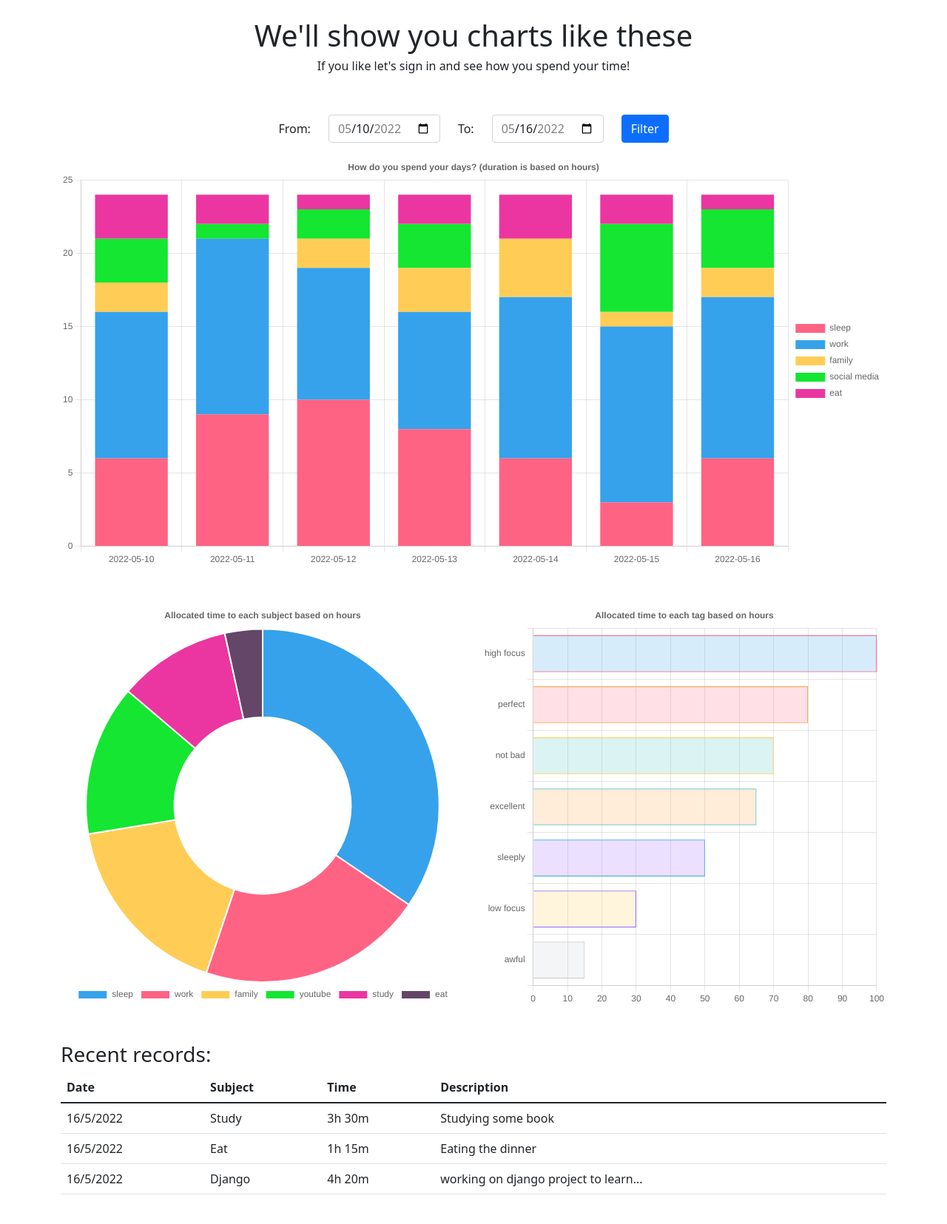
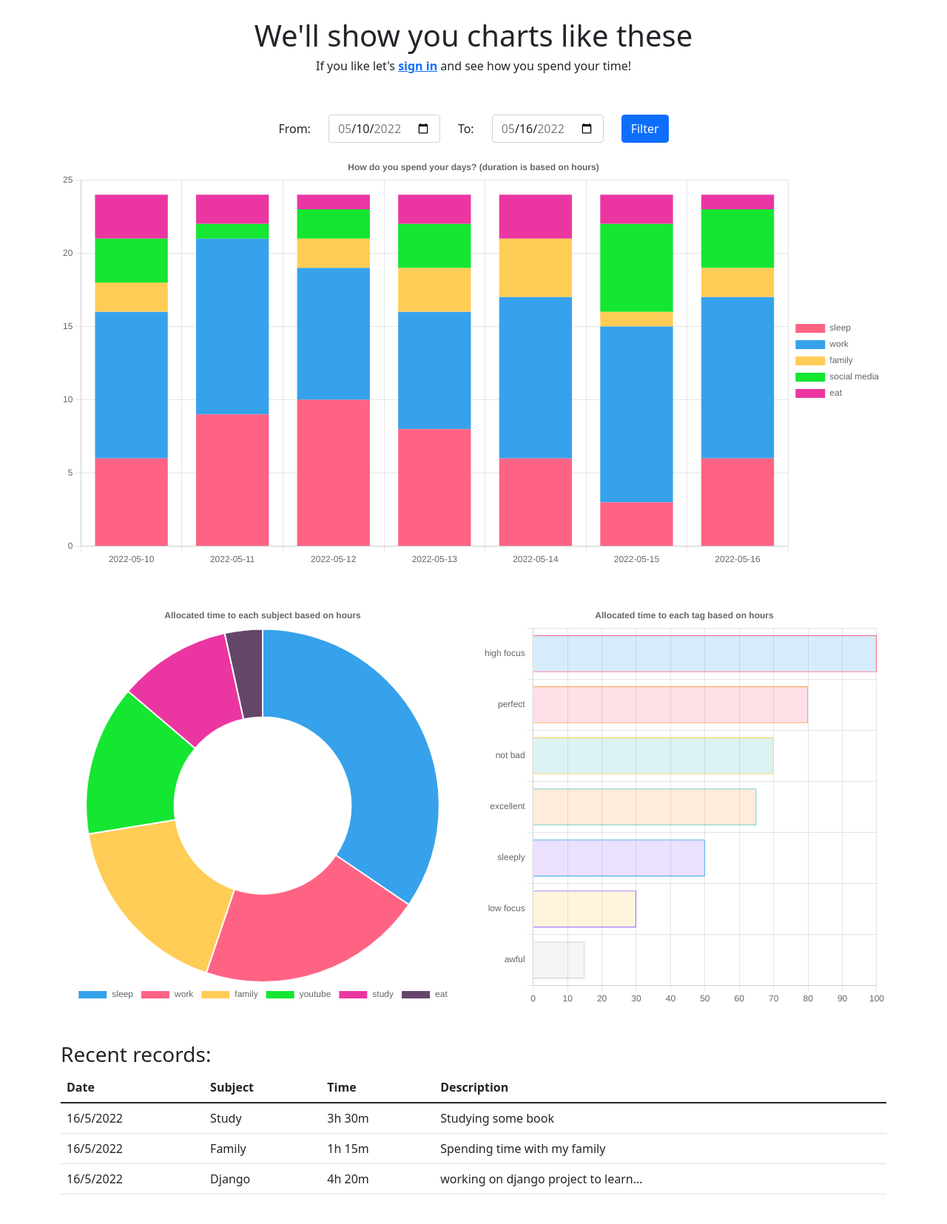
Before and after one commit to mf210/WAYD, a Django app: page / in a window 1280 px wide. Shown: the part 58-1713 px from the top of the page at 74% size. Run offline with Django 4.2, Linux system fonts and the light colour scheme.

Commit message:
Update the index page

```diff
--- a/templates/index.html
+++ b/templates/index.html
@@ -5,7 +5,7 @@
 
 {% block content %}
 <h1 style="text-align: center;">We'll show you charts like these</h1>
-<h6 style="text-align: center;">If you like let's sign in and see how you spend your time!</h6>
+<h6 style="text-align: center;">If you like let's <a href="{% url 'account_login' %}"><b>sign in</b></a> and see how you spend your time!</h6>
 <br>
 <br>
 <form>
@@ -72,9 +72,9 @@
         </tr>
         <tr>
           <td>16/5/2022</td>
-          <td>Eat</td>
+          <td>Family</td>
           <td>1h 15m</td>
-          <td>Eating the dinner</td>
+          <td>Spending time with my family</td>
         </tr>
         <tr>
           <td>16/5/2022</td>
```
